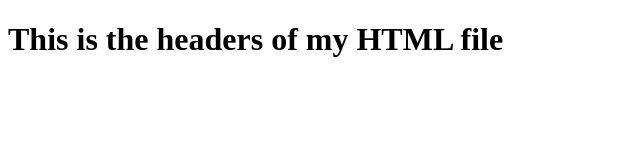
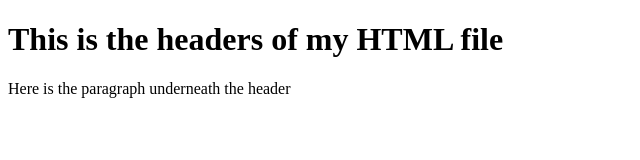
Before and after one commit to Jacqui-E-McGowan/Coding-Dojo-Test, a plain HTML site: page index.html in a window 1280 px wide. Shown: the whole page, without its empty margins (0-640 px from the left). Drawn offline with Linux system fonts and the light colour scheme.

Commit message:
added paragraph to the html file

```diff
--- a/index.html
+++ b/index.html
@@ -7,5 +7,6 @@
 </head>
 <body>
     <h1>This is the headers of my HTML file</h1>
+    <p>Here is the paragraph underneath the header</p>
 </body>
 </html>
```
